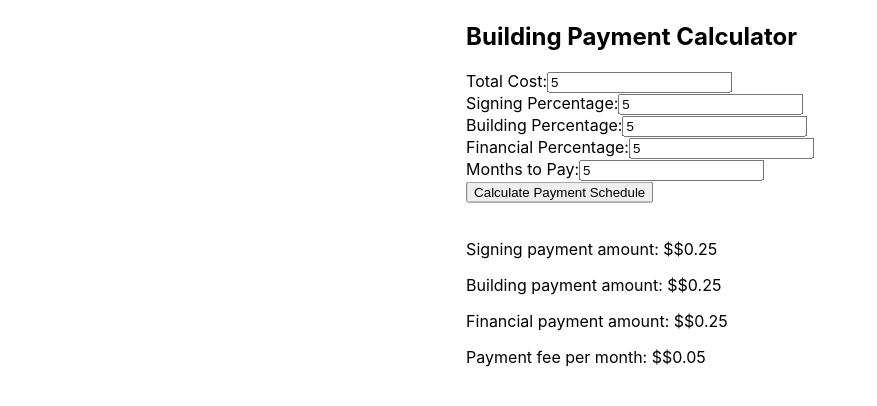
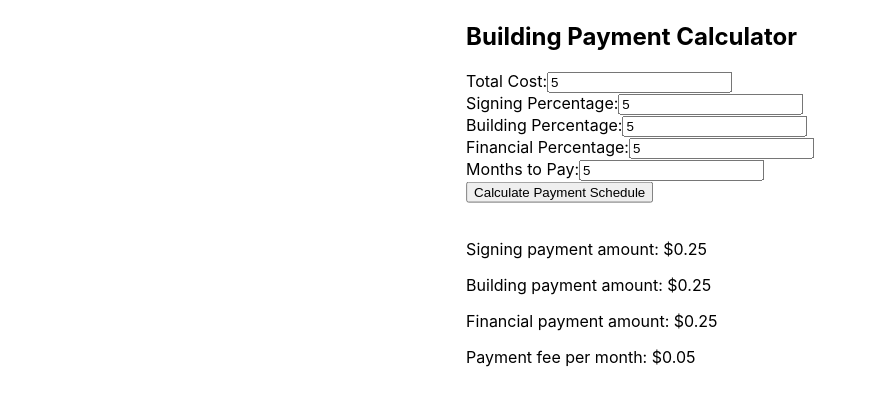
Before and after one commit to alpasa50/ProjectCalculator, a React (Create React App) app: page / in a window 1280 px wide. Both pictures are taken after typing "5", "5", "5", "5", "5" into the empty fields and a click on the button "Calculate Payment Schedule". Shown: the part 208-614 px from the top of the page, without its empty margins (0-877 px from the left). Built offline with nearby package versions, Linux system fonts and the light colour scheme; the HTML template or start-up script is replaced by a standard one.

Commit message:
no more commits

```diff
--- a/src/pages/PaymentCalc.js
+++ b/src/pages/PaymentCalc.js
@@ -43,7 +43,10 @@ function PaymentCalc() {
     setBuildingAmount(buildingAmount);
     setFinancialAmount(financialAmount);
     setPaymentFee(paymentFee);
-
+    window.scrollTo({
+      top: document.body.scrollHeight,
+      behavior: 'smooth',
+    });
   }
 
   return (
@@ -52,6 +55,7 @@ function PaymentCalc() {
     left: '50%',
     transform: 'translate(-50%, -50%)',}}>
       <h2>Building Payment Calculator</h2>
+      <div style={{maxHeight: '370px', overflowY: 'scroll'}}>
       <form onSubmit={handleSubmit}>
         <label htmlFor="total-cost">Total Cost:</label>
         <input type="number" id="total-cost" value={totalCost} onChange={handleChangeTotalCost} />
@@ -71,22 +75,12 @@ function PaymentCalc() {
         <button type="submit">Calculate Payment Schedule</button>
       </form>
       <br />
-      {signingAmount > 0 && <p>Signing payment amount: ${signingAmount.toLocaleString(undefined, {
-            style: 'currency',
-            currency: 'USD',
-          })}</p>}
-      {buildingAmount > 0 && <p>Building payment amount: ${buildingAmount.toLocaleString(undefined, {
-            style: 'currency',
-            currency: 'USD',
-          })}</p>}
-      {financialAmount > 0 && <p>Financial payment amount: ${financialAmount.toLocaleString(undefined, {
-            style: 'currency',
-            currency: 'USD',
-          })}</p>}
-       {paymentFee > 0 && <p>Payment fee per month: ${paymentFee.toLocaleString(undefined, {
-            style: 'currency',
-            currency: 'USD',
-          })}</p>}
+      {signingAmount > 0 && <p>Signing payment amount: ${signingAmount.toLocaleString()}</p>}
+      {buildingAmount > 0 && <p>Building payment amount: ${buildingAmount.toLocaleString()}</p>}
+      {financialAmount > 0 && <p>Financial payment amount: ${financialAmount.toLocaleString()}</p>}
+       {paymentFee > 0 && <p>Payment fee per month: ${paymentFee.toLocaleString()}</p>}
+      </div>
+
     </div>
   );
 }
```
